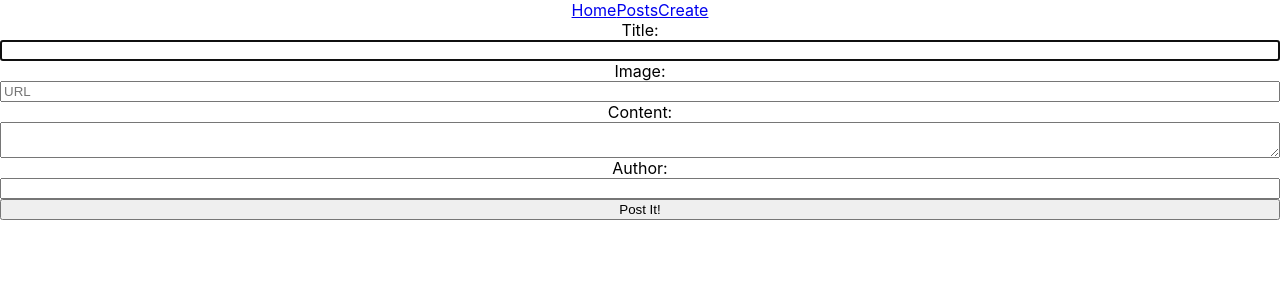
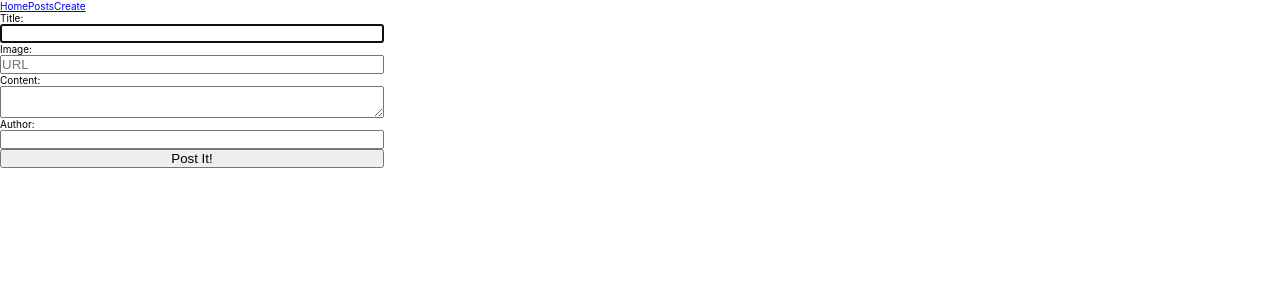
Before and after one commit to girlwithcodes/blog-app, a React (Create React App) app in the folder client/: page /create in a window 1280 px wide. Shown: the top 300 px of the page. Built offline with nearby package versions, Linux system fonts and the light colour scheme; no server answers.

Commit message:
added margin 0 padding 0 to all and html font-size: 62.5%

```diff
--- a/client/src/App.css
+++ b/client/src/App.css
@@ -1,38 +1,9 @@
-.App {
-  text-align: center;
+* {
+  margin: 0;
+  padding: 0;
+  box-sizing: border-box;
 }
 
-.App-logo {
-  height: 40vmin;
-  pointer-events: none;
+html {
+  font-size: 62.5%;
 }
-
-@media (prefers-reduced-motion: no-preference) {
-  .App-logo {
-    animation: App-logo-spin infinite 20s linear;
-  }
-}
-
-.App-header {
-  background-color: #282c34;
-  min-height: 100vh;
-  display: flex;
-  flex-direction: column;
-  align-items: center;
-  justify-content: center;
-  font-size: calc(10px + 2vmin);
-  color: white;
-}
-
-.App-link {
-  color: #61dafb;
-}
-
-@keyframes App-logo-spin {
-  from {
-    transform: rotate(0deg);
-  }
-  to {
-    transform: rotate(360deg);
-  }
-}
--- a/client/src/screens/Create/Create.css
+++ b/client/src/screens/Create/Create.css
@@ -2,3 +2,8 @@ form {
   display: flex;
   flex-direction: column;
 }
+.form-outer-container {
+  display: flex;
+  flex-direction: column;
+  width: 30vw;
+}
--- a/client/src/screens/Create/Create.jsx
+++ b/client/src/screens/Create/Create.jsx
@@ -36,6 +36,7 @@ const Postcreate = (props) => {
 
   return (
     <Layout>
+      <div className="form-outer-container">
         <form onSubmit={handSubmit}>
           <label htmlFor="title">Title: </label>
           <input
@@ -73,6 +74,7 @@ const Postcreate = (props) => {
           />
           <button type="submit">Post It!</button>
         </form>
+      </div>
     </Layout>
   );
 };
```
Lines whose indentation alone changed are shown as unchanged.
